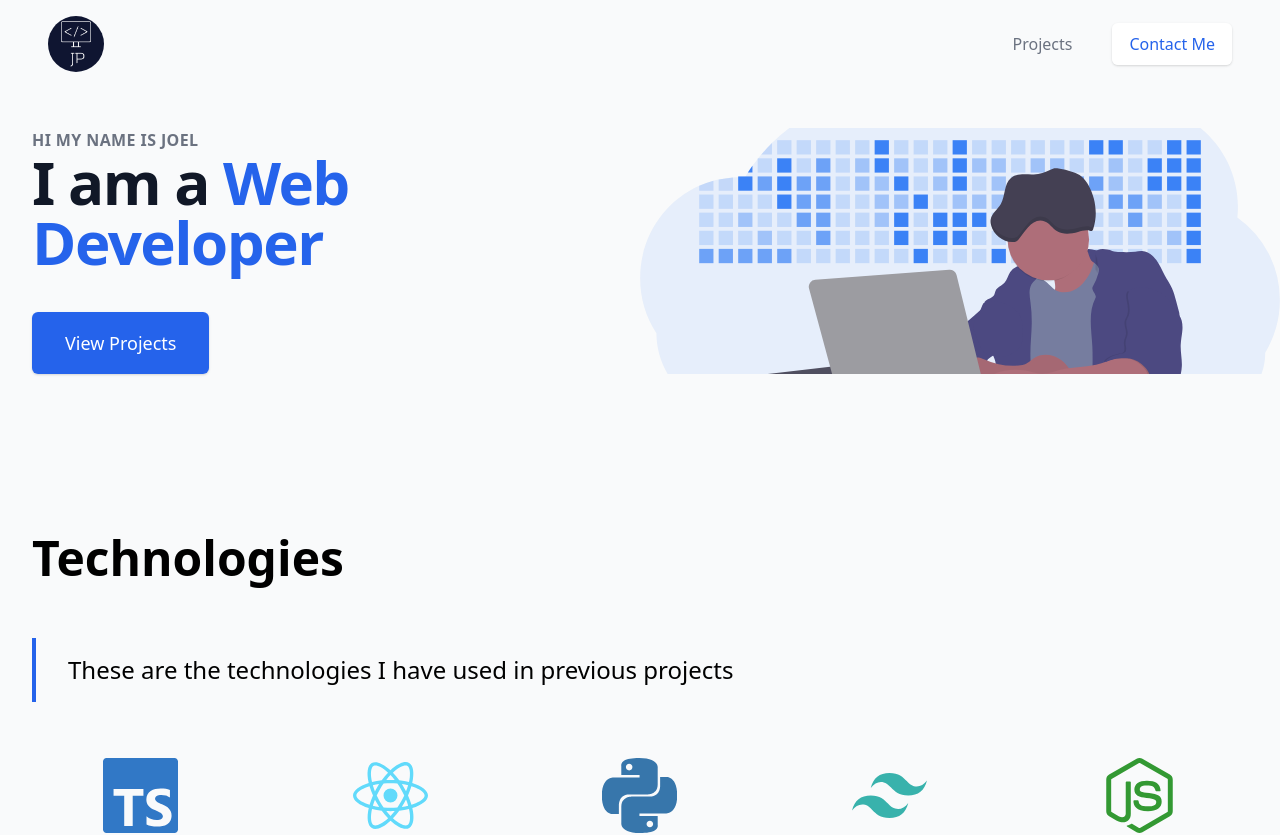
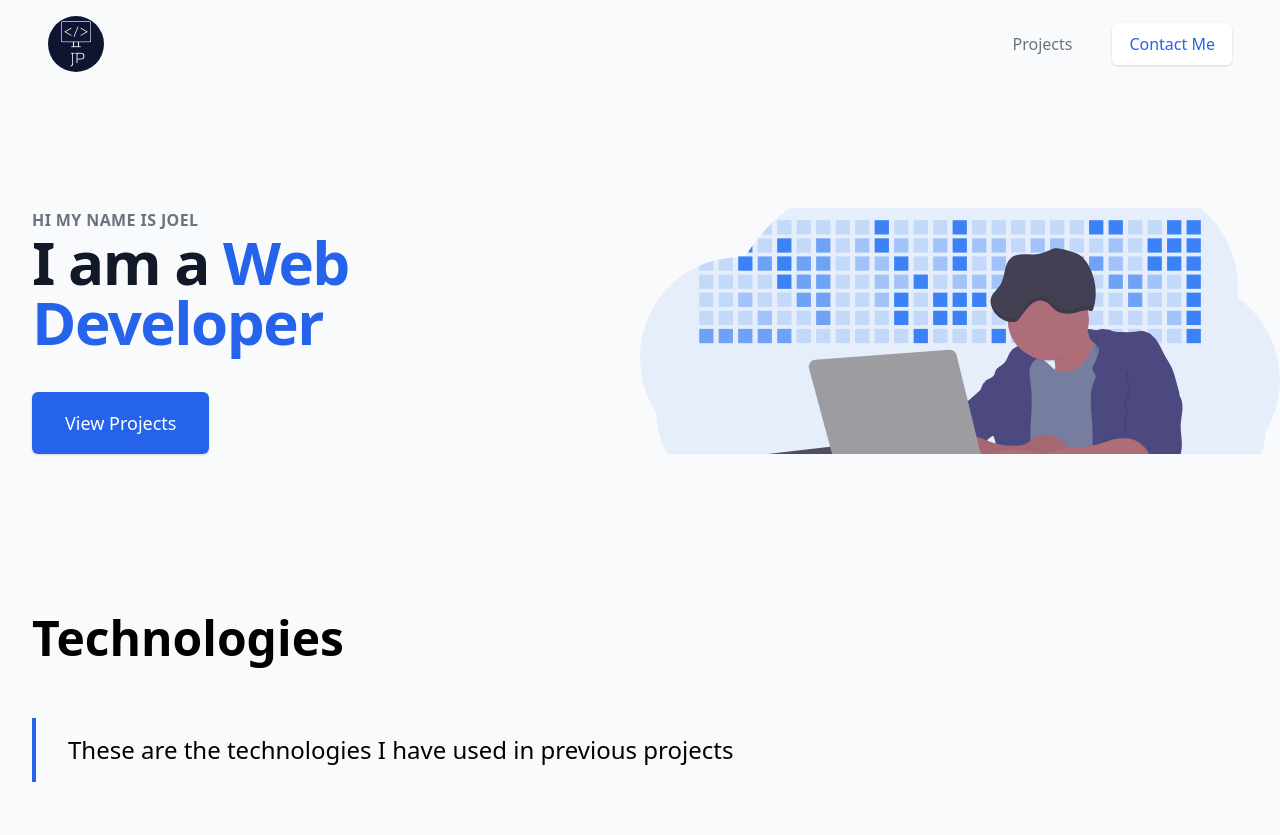
Before and after one commit to pantojao/personal-site, a Next.js app: page / in a window 1280 px wide. Shown: the top 835 px of the page. Built offline with nearby package versions, Linux system fonts and the light colour scheme.

Commit message:
fixed spacing on landing page

```diff
--- a/components/home/Hero.js
+++ b/components/home/Hero.js
@@ -2,7 +2,7 @@ import heroImage from "../../assets/heroImage.svg";
 
 const Hero = () => {
 	return (
-		<main className="lg:relative container">
+		<main className="lg:relative container m-20">
 			<div className="mx-auto max-w-7xl w-full text-center lg:text-left">
 				<div className="px-4 lg:w-1/2 sm:px-8 xl:pr-16">
 					<span className="block text-sm font-semibold uppercase tracking-wide text-gray-500 sm:text-base lg:text-sm xl:text-base">
--- a/pages/index.js
+++ b/pages/index.js
@@ -8,7 +8,7 @@ import {
 
 export default function Home() {
 	return (
-		<main className="flex flex-col items-center justify-center w-full space-y-40 mt-10 mb-20 text-center">
+		<main className="flex flex-col items-center justify-center w-full space-y-20 mt-10 mb-20 text-center">
 			<Head>
 				<title>Create Next App</title>
 				<link rel="icon" href="/favicon.ico" />
```
